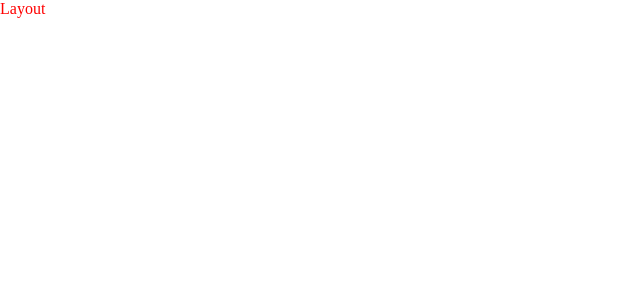
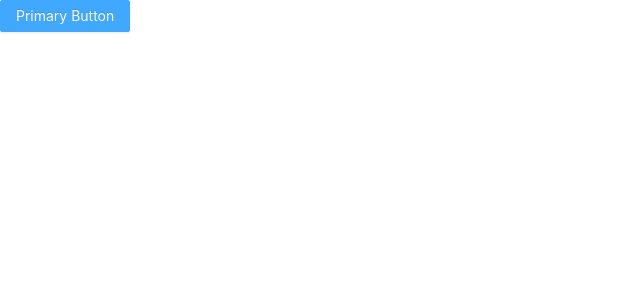
Before and after one commit to muNiao620/-, a React (Create React App) app: page / in a window 1280 px wide. Shown: the top 300 px of the page, without its empty margins (0-640 px from the left). Built offline with nearby package versions, Linux system fonts and the light colour scheme.

Commit message:
antd安装测试并使用

```diff
--- a/package.json
+++ b/package.json
@@ -6,6 +6,7 @@
     "@testing-library/jest-dom": "^5.16.5",
     "@testing-library/react": "^13.4.0",
     "@testing-library/user-event": "^13.5.0",
+    "antd": "^4.23.1",
     "react": "^18.2.0",
     "react-dom": "^18.2.0",
     "react-router-dom": "^6.4.0",
--- a/src/index.js
+++ b/src/index.js
@@ -1,6 +1,8 @@
 import React from 'react';
 import ReactDOM from 'react-dom/client';
 import App from './App';
+//导入ant样式文件
+import 'antd/dist/antd.min.css'
 //引入index.scss样式文件
 import './index.scss'
 
--- a/src/pages/Layout/index.js
+++ b/src/pages/Layout/index.js
@@ -1,7 +1,9 @@
+import { Button } from 'antd';
+
 function Layout(){
   return (
     <div>
-      Layout
+      <Button type="primary">Primary Button</Button>
     </div>
   )
 }
```
Also changed, not shown: 1 other file (tests, documents, lock files or other folders).
